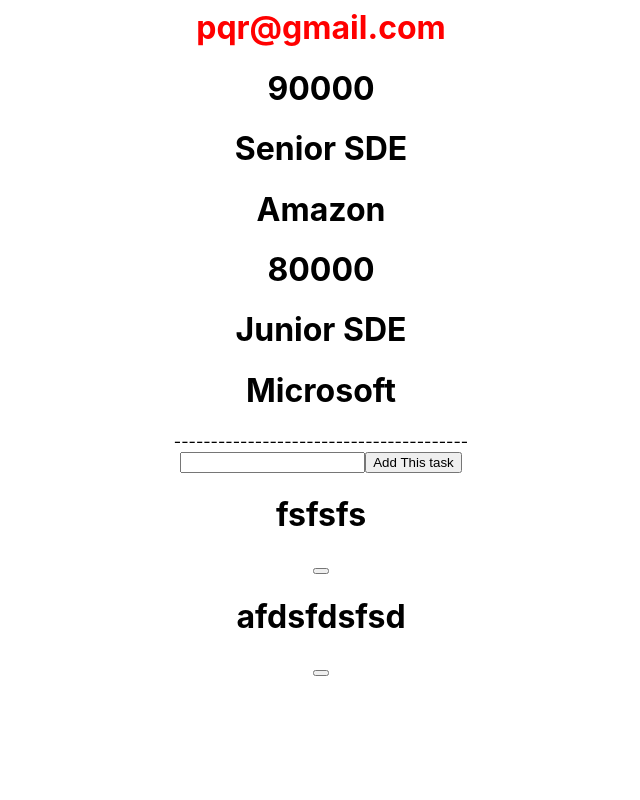
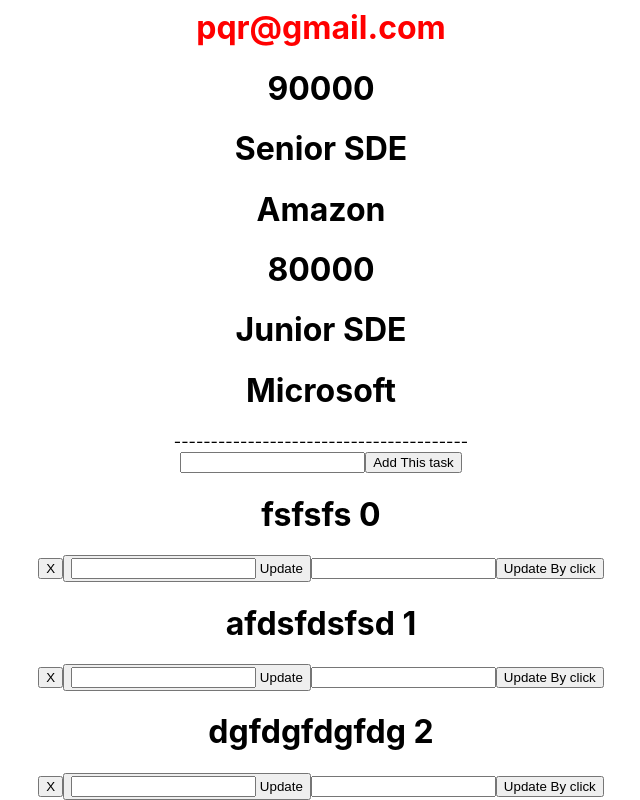
Before and after one commit to zerry101/react, a React (Create React App) app: page / in a window 1280 px wide. Shown: the part 1246-2046 px from the top of the page, without its empty margins (319-959 px from the left). Before the commit the page ends 1923 px from the top, so only its background shows below. Built offline with nearby package versions, Linux system fonts and the light colour scheme.

Commit message:
added props concept

```diff
--- a/src/Todo.js
+++ b/src/Todo.js
@@ -4,27 +4,24 @@
 
 
     const [newTask, setNewTask] = useState("");
-    const [todoList, setTodoList] = useState(["fsfsfs","afdsfdsfsd"]);
-
+    const [todoList, setTodoList] = useState(["fsfsfs", "afdsfdsfsd", "dgfdgfdgfdg"]);
     const hanldleNewtask = (event) => {
         setNewTask(event.target.value)
     }
 
-    const pushValueToList=()=>{
+    const [elementValue,setElementValue]=useState("")
 
-        const newTodoList=[ ...todoList, newTask];
-        setTodoList([...todoList,newTask]);
+    const pushValueToList = () => {
+
+        const newTodoList = [...todoList, newTask];
+        setTodoList([...todoList, newTask]);
     }
 
 
-    const deleteTask=(task)=>{
-        console.log('====================================');
-        console.log(todoList);
-        console.log('====================================');
-        const deletedList=todoList.splice(todoList.indexOf(task),1);
-        console.log('====================================');
-        console.log(deletedList);
-        console.log('====================================');
+    const deleteTask = (taskIndex) => {
+        todoList.splice(taskIndex, 1);
+        setTodoList([...todoList]);
+        // setTodoList(["df","dfd"]);
     }
 
     return (
@@ -33,7 +30,34 @@
             <button onClick={pushValueToList}>Add This task</button>
 
             {todoList.map((task, index) => {
-                return <div><h1>{task}</h1><button onClick={(task)=>{deleteTask(task)}}></button></div>;
+                return <div key={index}><h1>{task} {index} </h1>
+                    <button onClick={() => {
+                        deleteTask(index)
+                    }}>
+                        X
+                    </button>
+                    <button>
+                        <input type='text'
+                            onChange={(event) => {
+
+                                //  todoList.splice(index,1,event.target.value);
+                                todoList.splice(index, 1, event.target.value)
+                                setTodoList([...todoList]);
+                            }}
+                        /> Update
+                    </button>
+                    <input
+                    onChange={(event)=>{
+                        setElementValue(event.target.value)
+                    }}
+                    / >
+                    <button  onClick={()=>{
+                        todoList.splice(index,1,elementValue);
+                        setTodoList([...todoList]);
+                    }}>
+                        Update By click
+                    </button>
+                </div>;
             })}
         </div>
     );
```
